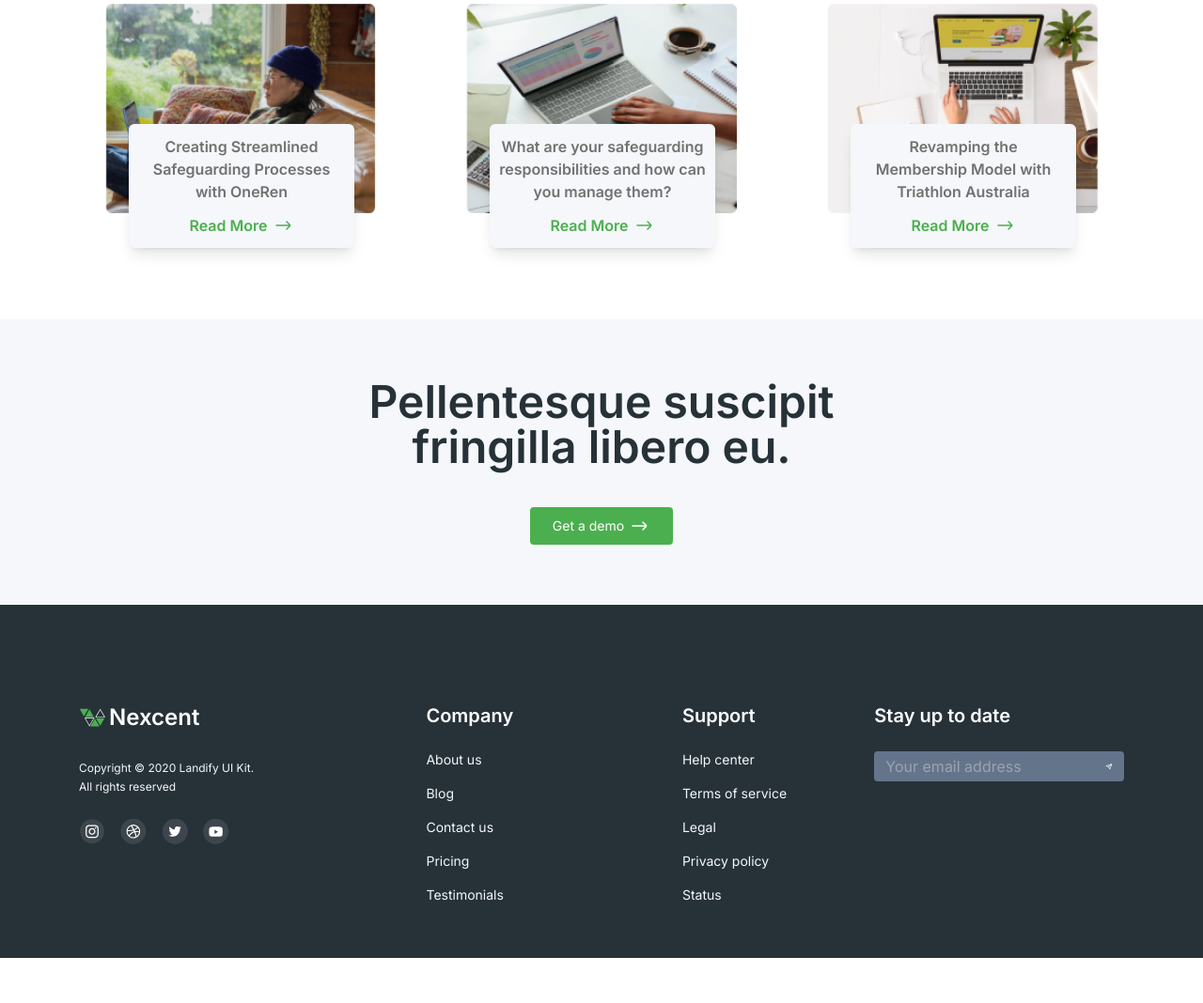
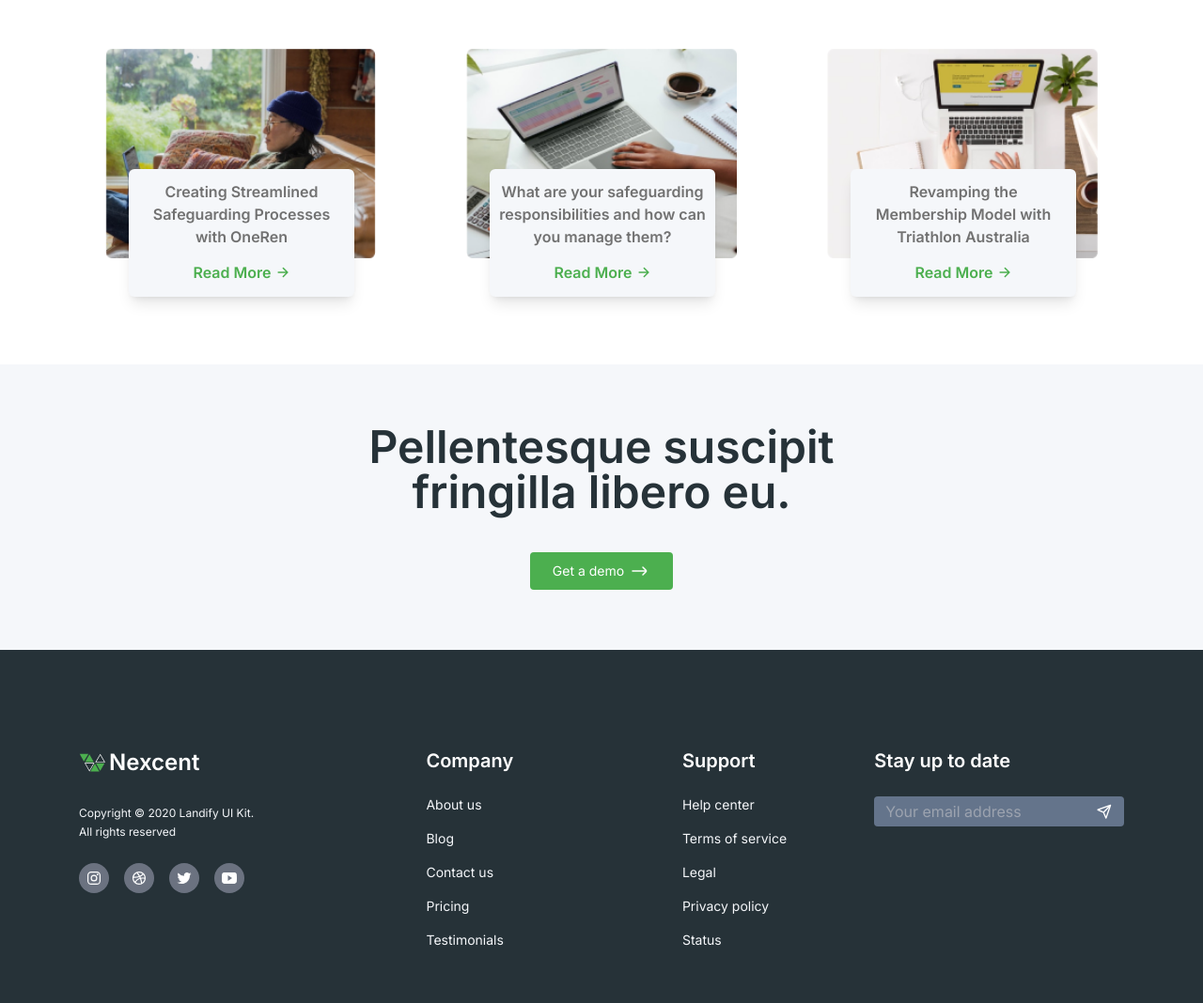
Before and after one commit to Hakizimana-Clement/Nexcent--version-2-Tailwind, a website built with Vite: page index.html in a window 1280 px wide. Shown: the part 3017-4085 px from the top of the page at 94% size. Before the commit the page ends 4037 px from the top, so only its background shows below. Built offline with nearby package versions, Linux system fonts and the light colour scheme.

Commit message:
Add hover effect on read more on community update

```diff
--- a/index.html
+++ b/index.html
@@ -564,23 +564,10 @@
                 </h4>
                 <a
                   href="#"
-                  class="text-base text-D_gray-primary font-semibold flex items-center justify-center gap-1 mt-3"
+                  class="text-base text-D_gray-primary font-semibold flex items-center justify-center gap-1 mt-3 hover:text-green-600"
                   >Read More
-                  <span>
-                    <svg
-                      width="24"
-                      height="24"
-                      viewBox="0 0 24 24"
-                      fill="none"
-                      xmlns="http://www.w3.org/2000/svg"
-                    >
-                      <path
-                        d="M16 16L19.2929 12.7071C19.6834 12.3166 19.6834 11.6834 19.2929 11.2929L16 8M19 12L5 12"
-                        stroke="#4CAF4F"
-                        stroke-width="1.5"
-                        stroke-linecap="round"
-                      />
-                    </svg>
+                  <span class="inline-block mt-1">
+                    <ion-icon name="arrow-forward-outline"></ion-icon>
                   </span>
                 </a>
               </div>
@@ -598,25 +585,13 @@
                   What are your safeguarding responsibilities and how can you
                   manage them?
                 </h4>
+
                 <a
                   href="#"
-                  class="text-base text-D_gray-primary font-semibold flex items-center justify-center gap-1 mt-3"
+                  class="text-base text-D_gray-primary font-semibold flex items-center justify-center gap-1 mt-3 hover:text-green-600"
                   >Read More
-                  <span>
-                    <svg
-                      width="24"
-                      height="24"
-                      viewBox="0 0 24 24"
-                      fill="none"
-                      xmlns="http://www.w3.org/2000/svg"
-                    >
-                      <path
-                        d="M16 16L19.2929 12.7071C19.6834 12.3166 19.6834 11.6834 19.2929 11.2929L16 8M19 12L5 12"
-                        stroke="#4CAF4F"
-                        stroke-width="1.5"
-                        stroke-linecap="round"
-                      />
-                    </svg>
+                  <span class="inline-block mt-1">
+                    <ion-icon name="arrow-forward-outline"></ion-icon>
                   </span>
                 </a>
               </div>
@@ -634,23 +609,10 @@
                 </h4>
                 <a
                   href="#"
-                  class="text-base text-D_gray-primary font-semibold flex items-center justify-center gap-1 mt-3"
+                  class="text-base text-D_gray-primary font-semibold flex items-center justify-center gap-1 mt-3 hover:text-green-600"
                   >Read More
-                  <span>
-                    <svg
-                      width="24"
-                      height="24"
-                      viewBox="0 0 24 24"
-                      fill="none"
-                      xmlns="http://www.w3.org/2000/svg"
-                    >
-                      <path
-                        d="M16 16L19.2929 12.7071C19.6834 12.3166 19.6834 11.6834 19.2929 11.2929L16 8M19 12L5 12"
-                        stroke="#4CAF4F"
-                        stroke-width="1.5"
-                        stroke-linecap="round"
-                      />
-                    </svg>
+                  <span class="inline-block mt-1">
+                    <ion-icon name="arrow-forward-outline"></ion-icon>
                   </span>
                 </a>
               </div>
@@ -708,7 +670,8 @@
     <footer class="padding bg-D_gray-dark_2">
       <div class="grid px-5 md:grid-cols-4 md:gap-x-5 lg:pt-16">
         <!-- start logo and social media end -->
-        <div class="md:row-start-1 md:mt-10">
+        <!-- <div class="md:row-start-1 md:mt-10"> -->
+        <div class="mt-10">
           <!-- logo -->
           <div class="flex items-center gap-1 2xl:gap-2">
             <img src="footer-logo.svg" alt="Nexcent logo" class="w-7" />
@@ -717,24 +680,82 @@
             >
           </div>
 
-          <div class="mt-7">
-            <small class="text-D_gray-sliver text-xs leading-relaxed">
+          <div class="mt-5 md:mt-7">
+            <small
+              class="text-D_gray-sliver text-xs leading-relaxed hidden md:block"
+            >
               <p>Copyright © 2020 Landify UI Kit.</p>
               <p>All rights reserved</p>
             </small>
             <!-- social media icon -->
-            <div class="flex gap-4 mt-8 pb-4 md:mt-6">
-              <img src="instagram-icon.svg" alt="instagram icon" class="w-7" />
+            <div class="flex gap-4 pb-4 md:mt-6">
+              <a href="#">
+                <span>
+                  <ion-icon
+                    name="logo-instagram"
+                    class="px-2 py-2 text-white bg-gray-500 w-4 rounded-full hover:bg-gray-600 cursor-pointer"
+                  ></ion-icon>
+                </span>
+              </a>
+              <a href="#">
+                <span>
+                  <ion-icon
+                    name="logo-dribbble"
+                    class="px-2 py-2 text-white bg-gray-500 w-4 rounded-full hover:bg-gray-600 cursor-pointer"
+                  ></ion-icon>
+                </span>
+              </a>
+              <a href="#">
+                <span>
+                  <ion-icon
+                    name="logo-twitter"
+                    class="px-2 py-2 text-white bg-gray-500 w-4 rounded-full hover:bg-gray-600 cursor-pointer"
+                  ></ion-icon>
+                </span>
+              </a>
+              <a href="#">
+                <span>
+                  <ion-icon
+                    name="logo-youtube"
+                    class="px-2 py-2 text-white bg-gray-500 w-4 rounded-full hover:bg-gray-600 cursor-pointer"
+                  ></ion-icon>
+                </span>
+              </a>
+              <!-- <img src="instagram-icon.svg" alt="instagram icon" class="w-7" />
               <img src="dribbble-icon.svg" alt="dribbble icon" class="w-7" />
               <img src="twitter-icon.svg" alt="twitter icon" class="w-7" />
-              <img src="youtube-icon.svg" alt="youtube icon" class="w-7" />
+              <img src="youtube-icon.svg" alt="youtube icon" class="w-7" /> -->
             </div>
           </div>
         </div>
         <!-- end logo and social media end -->
 
+        <!-- stay up to date for mobile -->
+        <div class="block mt-8 md:hidden">
+          <h4 class="text-white text-xl font-semibold">Stay up to date</h4>
+          <form
+            action=""
+            method="get"
+            class="mt-4 xs:w-[60%] md:w-full lg:mt-6"
+          >
+            <div
+              class="bg-slate-500 rounded py-1 flex items-center justify-around focus:ring-bg-slate-600 focus:ring-opacity-50 focus:ring focus:ring-offset-2 active:bg-slate-600 lg:px-3 cursor-pointer"
+            >
+              <input
+                type="text"
+                placeholder="Your email address"
+                class="bg-slate-500 w-full md:w-full"
+              />
+              <a href="">
+                <img src="send-icon.svg" alt="icon" class="w-5" />
+              </a>
+            </div>
+          </form>
+        </div>
+
         <!-- links -->
-        <div class="row-start-1 mt-10 mb-14 md:col-span-3">
+        <!-- <div class="row-start-1 mt-10 mb-14 md:col-span-3"> -->
+        <div class="mt-16 md:mt-10 mb-14 md:col-span-3">
           <!-- link container -->
           <div class="md:grid grid-cols-3 md:justify-items-center gap-x-4">
             <!-- company -->
@@ -821,16 +842,21 @@
             </div>
 
             <!-- stay up to date -->
-            <div class="mt-10 md:mt-0">
+            <!-- <div class="mt-10 md:mt-0 "> -->
+            <div class="hidden md:block">
               <h4 class="text-white text-xl font-semibold">Stay up to date</h4>
-              <form action="" method="get" class="mt-4 lg:mt-6">
+              <form
+                action=""
+                method="get"
+                class="mt-4 w-[76%] xs:w-[60%] md:w-full lg:mt-6"
+              >
                 <div
                   class="bg-slate-500 rounded py-1 flex items-center justify-around focus:ring-bg-slate-600 focus:ring-opacity-50 focus:ring focus:ring-offset-2 active:bg-slate-600 lg:px-3 cursor-pointer"
                 >
                   <input
                     type="text"
                     placeholder="Your email address"
-                    class="bg-slate-500"
+                    class="bg-slate-500 w-full md:w-full"
                   />
                   <a href="">
                     <img src="send-icon.svg" alt="icon" class="w-5" />
@@ -840,6 +866,12 @@
             </div>
           </div>
         </div>
+        <small
+          class="text-D_gray-sliver text-xs leading-relaxed flex flex-col items-center gap-1 md:hidden"
+        >
+          <p>Copyright © 2020 Landify UI Kit.</p>
+          <p>All rights reserved</p>
+        </small>
       </div>
     </footer>
 
--- a/styles/style.css
+++ b/styles/style.css
@@ -26,7 +26,7 @@
     @apply text-D_gray-DEFAUT font-semibold  text-center text-xl;
   }
   .card-description {
-    @apply text-D_gray-l_grey text-center text-sm mt-4 px-10 xl:px-36 md:px-0 lg:text-base lg:px-3;
+    @apply text-D_gray-l_grey text-center text-sm mt-4 px-10 xs:w-[89%] xl:px-36  sm:w-[66%] md:px-0 lg:text-base lg:px-3;
   }
   .open-navbar {
     @apply flex !important;
```
Also changed, not shown: 1 other file.
